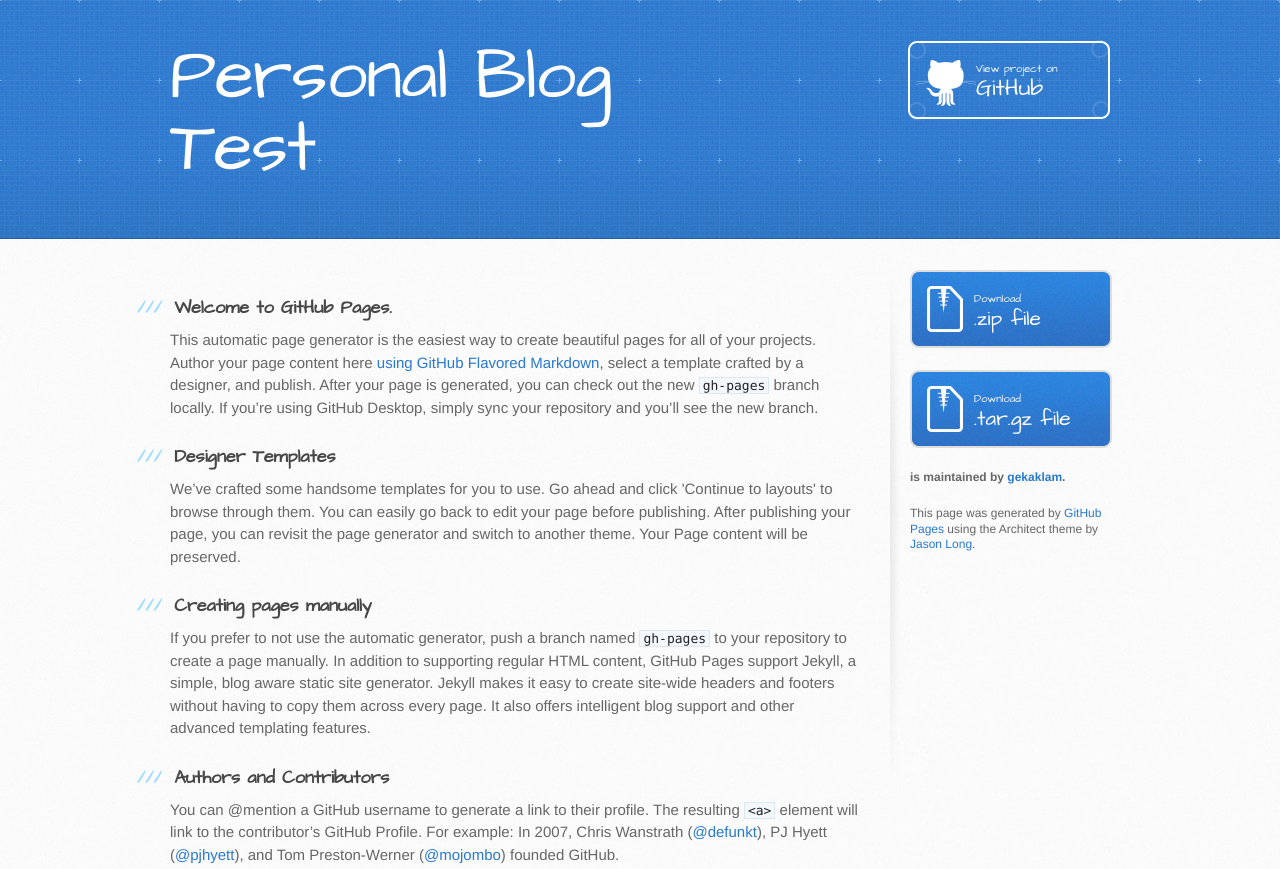
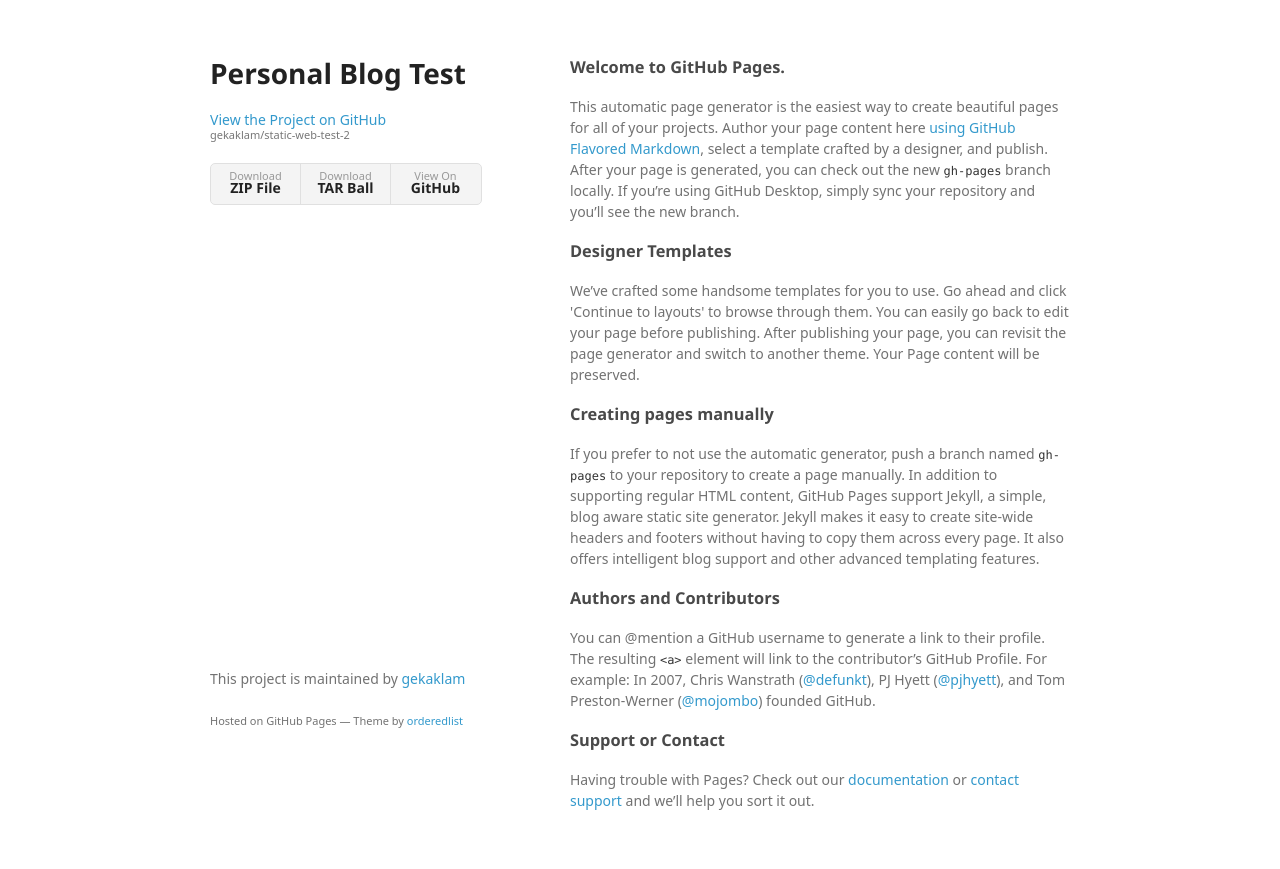
Before and after one commit to gekaklam/static-web-test-2, a plain HTML site: page index.html in a window 1280 px wide. Shown: the top 869 px of the page. Drawn offline with Linux system fonts and the light colour scheme; a web font is replaced by a local one.

Commit message:
Create gh-pages branch via GitHub

```diff
--- a/index.html
+++ b/index.html
@@ -1,34 +1,34 @@
-<!DOCTYPE html>
+<!doctype html>
 <html>
   <head>
-    <meta charset='utf-8'>
+    <meta charset="utf-8">
     <meta http-equiv="X-UA-Compatible" content="chrome=1">
-    <meta name="viewport" content="width=device-width, initial-scale=1, maximum-scale=1">
-    <link href='https://fonts.googleapis.com/css?family=Architects+Daughter' rel='stylesheet' type='text/css'>
-    <link rel="stylesheet" type="text/css" href="stylesheets/stylesheet.css" media="screen">
-    <link rel="stylesheet" type="text/css" href="stylesheets/github-light.css" media="screen">
-    <link rel="stylesheet" type="text/css" href="stylesheets/print.css" media="print">
+    <title>Personal Blog Test by gekaklam</title>
 
+    <link rel="stylesheet" href="stylesheets/styles.css">
+    <link rel="stylesheet" href="stylesheets/github-light.css">
+    <meta name="viewport" content="width=device-width">
     <!--[if lt IE 9]>
     <script src="//html5shiv.googlecode.com/svn/trunk/html5.js"></script>
     <![endif]-->
+  </head>
+  <body>
+    <div class="wrapper">
+      <header>
+        <h1>Personal Blog Test</h1>
+        <p></p>
 
-    <title>Personal Blog Test by gekaklam</title>
-  </head>
+        <p class="view"><a href="https://github.com/gekaklam/static-web-test-2">View the Project on GitHub <small>gekaklam/static-web-test-2</small></a></p>
 
-  <body>
-    <header>
-      <div class="inner">
-        <h1>Personal Blog Test</h1>
-        <h2></h2>
-        <a href="https://github.com/gekaklam/static-web-test-2" class="button"><small>View project on</small> GitHub</a>
-      </div>
-    </header>
 
-    <div id="content-wrapper">
-      <div class="inner clearfix">
-        <section id="main-content">
-          <h3>
+        <ul>
+          <li><a href="https://github.com/gekaklam/static-web-test-2/zipball/master">Download <strong>ZIP File</strong></a></li>
+          <li><a href="https://github.com/gekaklam/static-web-test-2/tarball/master">Download <strong>TAR Ball</strong></a></li>
+          <li><a href="https://github.com/gekaklam/static-web-test-2">View On <strong>GitHub</strong></a></li>
+        </ul>
+      </header>
+      <section>
+        <h3>
 <a id="welcome-to-github-pages" class="anchor" href="#welcome-to-github-pages" aria-hidden="true"><span aria-hidden="true" class="octicon octicon-link"></span></a>Welcome to GitHub Pages.</h3>
 <p>This automatic page generator is the easiest way to create beautiful pages for all of your projects. Author your page content here <a href="https://guides.github.com/features/mastering-markdown/">using GitHub Flavored Markdown</a>, select a template crafted by a designer, and publish. After your page is generated, you can check out the new <code>gh-pages</code> branch locally. If you’re using GitHub Desktop, simply sync your repository and you’ll see the new branch.</p>
 <h3>
@@ -43,25 +43,13 @@
 <h3>
 <a id="support-or-contact" class="anchor" href="#support-or-contact" aria-hidden="true"><span aria-hidden="true" class="octicon octicon-link"></span></a>Support or Contact</h3>
 <p>Having trouble with Pages? Check out our <a href="https://help.github.com/pages">documentation</a> or <a href="https://github.com/contact">contact support</a> and we’ll help you sort it out.</p>
-        </section>
-
-        <aside id="sidebar">
-          <a href="https://github.com/gekaklam/static-web-test-2/zipball/master" class="button">
-            <small>Download</small>
-            .zip file
-          </a>
-          <a href="https://github.com/gekaklam/static-web-test-2/tarball/master" class="button">
-            <small>Download</small>
-            .tar.gz file
-          </a>
-
-          <p class="repo-owner"><a href="https://github.com/gekaklam/static-web-test-2"></a> is maintained by <a href="https://github.com/gekaklam">gekaklam</a>.</p>
-
-          <p>This page was generated by <a href="https://pages.github.com">GitHub Pages</a> using the Architect theme by <a href="https://twitter.com/jasonlong">Jason Long</a>.</p>
-        </aside>
-      </div>
+      </section>
+      <footer>
+        <p>This project is maintained by <a href="https://github.com/gekaklam">gekaklam</a></p>
+        <p><small>Hosted on GitHub Pages &mdash; Theme by <a href="https://github.com/orderedlist">orderedlist</a></small></p>
+      </footer>
     </div>
-
+    <script src="javascripts/scale.fix.js"></script>
 
   </body>
 </html>
--- /dev/null
+++ b/javascripts/scale.fix.js
@@ -0,0 +1,17 @@
+var metas = document.getElementsByTagName('meta');
+var i;
+if (navigator.userAgent.match(/iPhone/i)) {
+  for (i=0; i<metas.length; i++) {
+    if (metas[i].name == "viewport") {
+      metas[i].content = "width=device-width, minimum-scale=1.0, maximum-scale=1.0";
+    }
+  }
+  document.addEventListener("gesturestart", gestureStart, false);
+}
+function gestureStart() {
+  for (i=0; i<metas.length; i++) {
+    if (metas[i].name == "viewport") {
+      metas[i].content = "width=device-width, minimum-scale=0.25, maximum-scale=1.6";
+    }
+  }
+}
--- /dev/null
+++ b/stylesheets/styles.css
@@ -0,0 +1,324 @@
+@font-face {
+  font-family: 'Noto Sans';
+  font-weight: 400;
+  font-style: normal;
+  src: url('../fonts/Noto-Sans-regular/Noto-Sans-regular.eot');
+  src: url('../fonts/Noto-Sans-regular/Noto-Sans-regular.eot?#iefix') format('embedded-opentype'),
+       local('Noto Sans'),
+       local('Noto-Sans-regular'),
+       url('../fonts/Noto-Sans-regular/Noto-Sans-regular.woff2') format('woff2'),
+       url('../fonts/Noto-Sans-regular/Noto-Sans-regular.woff') format('woff'),
+       url('../fonts/Noto-Sans-regular/Noto-Sans-regular.ttf') format('truetype'),
+       url('../fonts/Noto-Sans-regular/Noto-Sans-regular.svg#NotoSans') format('svg');
+}
+
+@font-face {
+  font-family: 'Noto Sans';
+  font-weight: 700;
+  font-style: normal;
+  src: url('../fonts/Noto-Sans-700/Noto-Sans-700.eot');
+  src: url('../fonts/Noto-Sans-700/Noto-Sans-700.eot?#iefix') format('embedded-opentype'),
+       local('Noto Sans Bold'),
+       local('Noto-Sans-700'),
+       url('../fonts/Noto-Sans-700/Noto-Sans-700.woff2') format('woff2'),
+       url('../fonts/Noto-Sans-700/Noto-Sans-700.woff') format('woff'),
+       url('../fonts/Noto-Sans-700/Noto-Sans-700.ttf') format('truetype'),
+       url('../fonts/Noto-Sans-700/Noto-Sans-700.svg#NotoSans') format('svg');
+}
+
+@font-face {
+  font-family: 'Noto Sans';
+  font-weight: 400;
+  font-style: italic;
+  src: url('../fonts/Noto-Sans-italic/Noto-Sans-italic.eot');
+  src: url('../fonts/Noto-Sans-italic/Noto-Sans-italic.eot?#iefix') format('embedded-opentype'),
+       local('Noto Sans Italic'),
+       local('Noto-Sans-italic'),
+       url('../fonts/Noto-Sans-italic/Noto-Sans-italic.woff2') format('woff2'),
+       url('../fonts/Noto-Sans-italic/Noto-Sans-italic.woff') format('woff'),
+       url('../fonts/Noto-Sans-italic/Noto-Sans-italic.ttf') format('truetype'),
+       url('../fonts/Noto-Sans-italic/Noto-Sans-italic.svg#NotoSans') format('svg');
+}
+
+@font-face {
+  font-family: 'Noto Sans';
+  font-weight: 700;
+  font-style: italic;
+  src: url('../fonts/Noto-Sans-700italic/Noto-Sans-700italic.eot');
+  src: url('../fonts/Noto-Sans-700italic/Noto-Sans-700italic.eot?#iefix') format('embedded-opentype'),
+       local('Noto Sans Bold Italic'),
+       local('Noto-Sans-700italic'),
+       url('../fonts/Noto-Sans-700italic/Noto-Sans-700italic.woff2') format('woff2'),
+       url('../fonts/Noto-Sans-700italic/Noto-Sans-700italic.woff') format('woff'),
+       url('../fonts/Noto-Sans-700italic/Noto-Sans-700italic.ttf') format('truetype'),
+       url('../fonts/Noto-Sans-700italic/Noto-Sans-700italic.svg#NotoSans') format('svg');
+}
+
+body {
+  background-color: #fff;
+  padding:50px;
+  font: 14px/1.5 "Noto Sans", "Helvetica Neue", Helvetica, Arial, sans-serif;
+  color:#727272;
+  font-weight:400;
+}
+
+h1, h2, h3, h4, h5, h6 {
+  color:#222;
+  margin:0 0 20px;
+}
+
+p, ul, ol, table, pre, dl {
+  margin:0 0 20px;
+}
+
+h1, h2, h3 {
+  line-height:1.1;
+}
+
+h1 {
+  font-size:28px;
+}
+
+h2 {
+  color:#393939;
+}
+
+h3, h4, h5, h6 {
+  color:#494949;
+}
+
+a {
+  color:#39c;
+  text-decoration:none;
+}
+
+a:hover {
+  color:#069;
+}
+
+a small {
+  font-size:11px;
+  color:#777;
+  margin-top:-0.3em;
+  display:block;
+}
+
+a:hover small {
+  color:#777;
+}
+
+.wrapper {
+  width:860px;
+  margin:0 auto;
+}
+
+blockquote {
+  border-left:1px solid #e5e5e5;
+  margin:0;
+  padding:0 0 0 20px;
+  font-style:italic;
+}
+
+code, pre {
+  font-family:Monaco, Bitstream Vera Sans Mono, Lucida Console, Terminal, Consolas, Liberation Mono, DejaVu Sans Mono, Courier New, monospace;
+  color:#333;
+  font-size:12px;
+}
+
+pre {
+  padding:8px 15px;
+  background: #f8f8f8;
+  border-radius:5px;
+  border:1px solid #e5e5e5;
+  overflow-x: auto;
+}
+
+table {
+  width:100%;
+  border-collapse:collapse;
+}
+
+th, td {
+  text-align:left;
+  padding:5px 10px;
+  border-bottom:1px solid #e5e5e5;
+}
+
+dt {
+  color:#444;
+  font-weight:700;
+}
+
+th {
+  color:#444;
+}
+
+img {
+  max-width:100%;
+}
+
+header {
+  width:270px;
+  float:left;
+  position:fixed;
+  -webkit-font-smoothing:subpixel-antialiased;
+}
+
+header ul {
+  list-style:none;
+  height:40px;
+  padding:0;
+  background: #f4f4f4;
+  border-radius:5px;
+  border:1px solid #e0e0e0;
+  width:270px;
+}
+
+header li {
+  width:89px;
+  float:left;
+  border-right:1px solid #e0e0e0;
+  height:40px;
+}
+
+header li:first-child a {
+  border-radius:5px 0 0 5px;
+}
+
+header li:last-child a {
+  border-radius:0 5px 5px 0;
+}
+
+header ul a {
+  line-height:1;
+  font-size:11px;
+  color:#999;
+  display:block;
+  text-align:center;
+  padding-top:6px;
+  height:34px;
+}
+
+header ul a:hover {
+  color:#999;
+}
+
+header ul a:active {
+  background-color:#f0f0f0;
+}
+
+strong {
+  color:#222;
+  font-weight:700;
+}
+
+header ul li + li + li {
+  border-right:none;
+  width:89px;
+}
+
+header ul a strong {
+  font-size:14px;
+  display:block;
+  color:#222;
+}
+
+section {
+  width:500px;
+  float:right;
+  padding-bottom:50px;
+}
+
+small {
+  font-size:11px;
+}
+
+hr {
+  border:0;
+  background:#e5e5e5;
+  height:1px;
+  margin:0 0 20px;
+}
+
+footer {
+  width:270px;
+  float:left;
+  position:fixed;
+  bottom:50px;
+  -webkit-font-smoothing:subpixel-antialiased;
+}
+
+@media print, screen and (max-width: 960px) {
+
+  div.wrapper {
+    width:auto;
+    margin:0;
+  }
+
+  header, section, footer {
+    float:none;
+    position:static;
+    width:auto;
+  }
+
+  header {
+    padding-right:320px;
+  }
+
+  section {
+    border:1px solid #e5e5e5;
+    border-width:1px 0;
+    padding:20px 0;
+    margin:0 0 20px;
+  }
+
+  header a small {
+    display:inline;
+  }
+
+  header ul {
+    position:absolute;
+    right:50px;
+    top:52px;
+  }
+}
+
+@media print, screen and (max-width: 720px) {
+  body {
+    word-wrap:break-word;
+  }
+
+  header {
+    padding:0;
+  }
+
+  header ul, header p.view {
+    position:static;
+  }
+
+  pre, code {
+    word-wrap:normal;
+  }
+}
+
+@media print, screen and (max-width: 480px) {
+  body {
+    padding:15px;
+  }
+
+  header ul {
+    width:99%;
+  }
+
+  header li, header ul li + li + li {
+    width:33%;
+  }
+}
+
+@media print {
+  body {
+    padding:0.4in;
+    font-size:12pt;
+    color:#444;
+  }
+}
```
